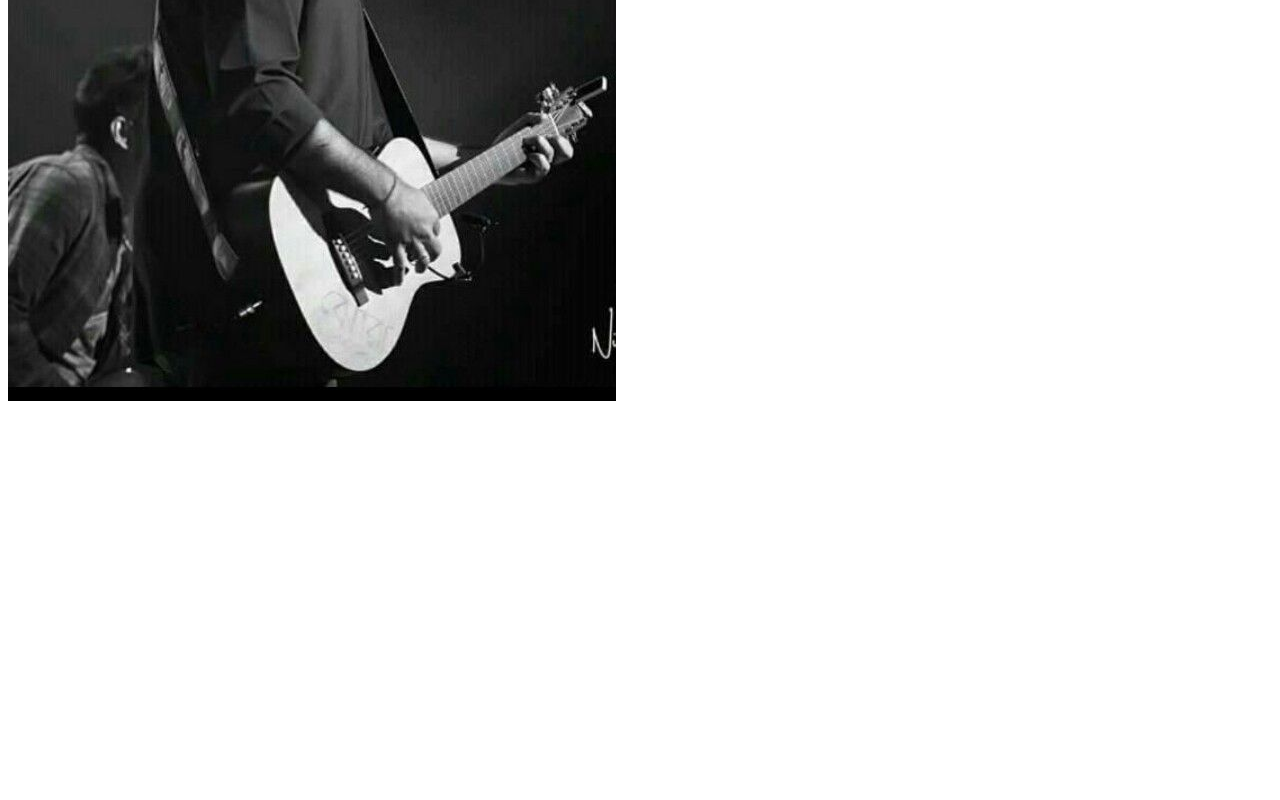
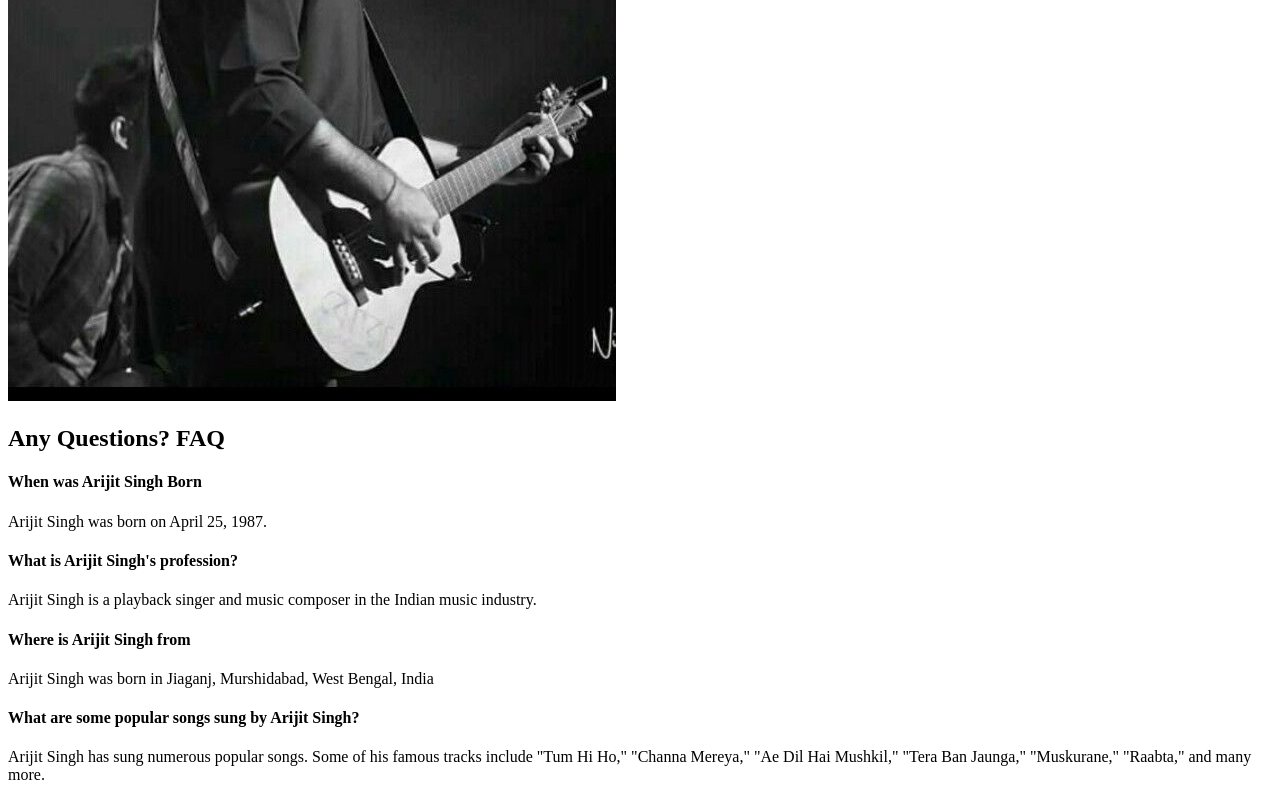
Before and after one commit to nitin-pandita/ArijitSingh, a React (Create React App) app: page / in a window 1280 px wide. Shown: the part 2658-3458 px from the top of the page. Before the commit the page ends 3071 px from the top, so only its background shows below. Built offline with nearby package versions, Linux system fonts and the light colour scheme.

Commit message:
Added FaqSection page

```diff
--- /dev/null
+++ b/src/components/FaqSection.js
@@ -0,0 +1,44 @@
+import React from 'react'
+
+const FaqSection = () => {
+    return (
+        <div className='faq'>
+            <h2>Any Questions? <span>FAQ</span></h2>
+
+            <div className="questions">
+                <h4>When was Arijit Singh Born</h4>
+                <div className="answer">
+                    <p>
+                        Arijit Singh was born on April 25, 1987.</p>
+
+                </div>
+            </div>
+            <div className="questions">
+                <h4>What is Arijit Singh's profession?</h4>
+                <div className="answer">
+                    <p>
+                        Arijit Singh is a playback singer and music composer in the Indian music industry.</p>
+
+                </div>
+            </div>
+            <div className="questions">
+                <h4>Where is Arijit Singh from</h4>
+                <div className="answer">
+                    <p>
+                        Arijit Singh was born in Jiaganj, Murshidabad, West Bengal, India</p>
+
+                </div>
+            </div>
+            <div className="questions">
+                <h4>What are some popular songs sung by Arijit Singh?</h4>
+                <div className="answer">
+                    <p>
+                        Arijit Singh has sung numerous popular songs. Some of his famous tracks include "Tum Hi Ho," "Channa Mereya," "Ae Dil Hai Mushkil," "Tera Ban Jaunga," "Muskurane," "Raabta," and many more.</p>
+
+                </div>
+            </div>
+        </div>
+    )
+}
+
+export default FaqSection
--- a/src/pages/AboutUs.js
+++ b/src/pages/AboutUs.js
@@ -1,7 +1,7 @@
 import React from 'react'
 import AboutSection from '../components/AboutSection'
 import Services from '../components/Services'
-
+import FaqSection from '../components/FaqSection'
 
 // ? using this page folder for each page to make it more maintained
 const AboutUs = () => {
@@ -9,6 +9,7 @@ const AboutUs = () => {
         <>
             <AboutSection />
             <Services />
+            <FaqSection />
         </>
     )
 }
```
